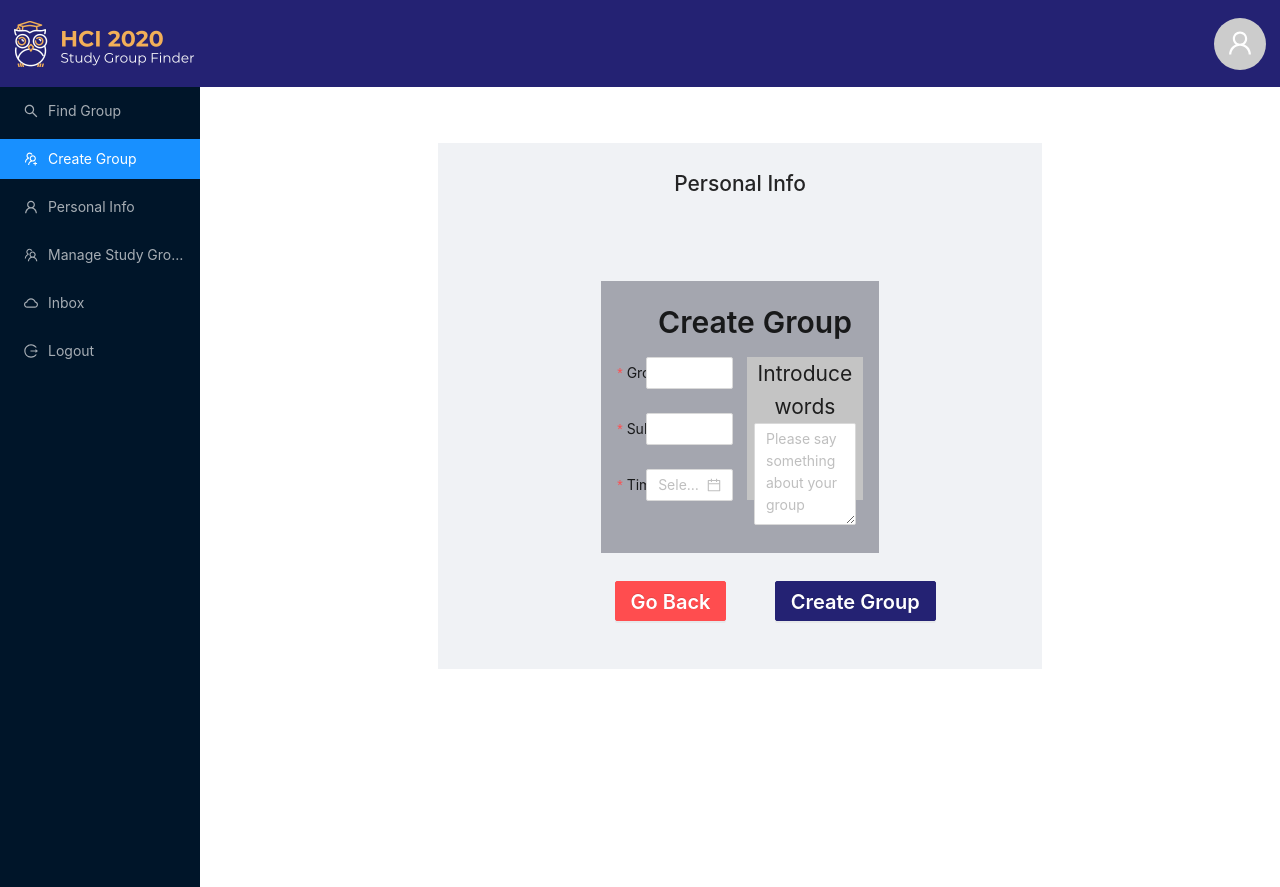
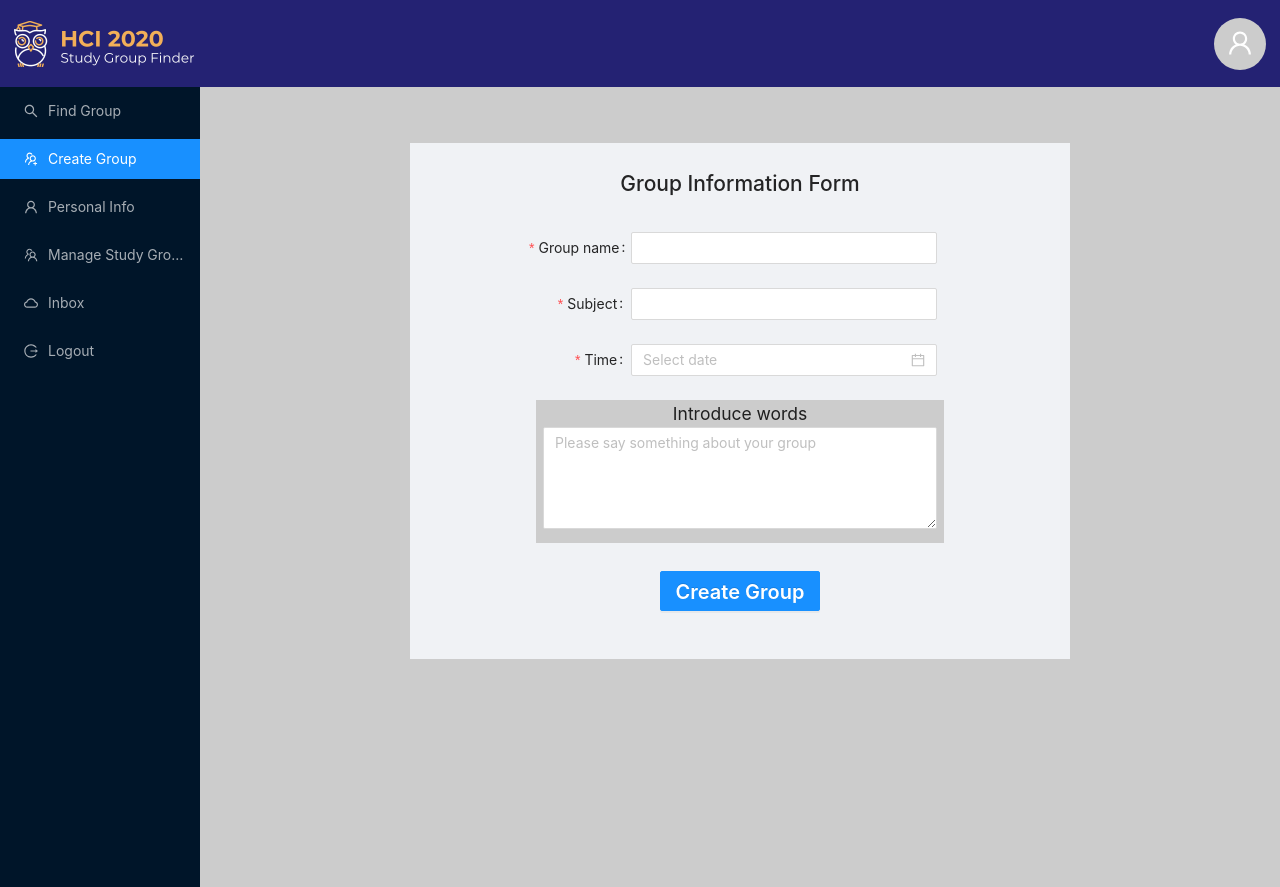
Before and after one commit to theanh226/hci2020, a Next.js app: page /create-group in a window 1280 px wide. Built offline with nearby package versions, Linux system fonts and the light colour scheme.

Commit message:
Style Overhaul

```diff
--- a/components/group-card/group-card.module.css
+++ b/components/group-card/group-card.module.css
@@ -1,8 +1,9 @@
 .wrapper {
-  background-color: #e7e5e5;
-  padding: 3em 2em;
-  margin-top: 2em;
+  background-color: #ffffff;
+  padding: 0.5em 2em;
+  margin-top: 0.5em;
+  line-height: 3;
 }
 .text {
-  font-size: 1.5em;
+  font-size: 1em;
 }
--- a/pages/create-group/CreateGroup.module.css
+++ b/pages/create-group/CreateGroup.module.css
@@ -1,7 +1,6 @@
 .wrapper {
-  background-color: #a4a6af;
-  padding: 1.5em 0 2em 0;
-  margin: 5em 0 2em 0;
+  padding: 1.5em 0 0em 0;
+  margin: 0em 0 2em 0;
 }
 /* INPUT INFORMATION */
 .title {
@@ -11,19 +10,19 @@
 /* INTRODUCE WORDS */
 .introductionWrapper {
   height: 143px;
-  background-color: #c4c4c4;
+  background-color: #cccccc;
   padding: 0 0.5em;
 }
 .introduceTitle {
   text-align: center;
-  font-size: 1.5em;
+  font-size: 1.25em;
 }
 .TextArea {
   height: 100px !important;
 }
 
 /* BUTTON */
-.buttonWrapper {
+/* .buttonWrapper {
   text-align: right;
 }
 .button {
@@ -35,4 +34,4 @@
   background-color: #4f4e8f !important;
   border-color: #242273;
   color: #242273;
-}
+} */
--- a/pages/create-group/index.js
+++ b/pages/create-group/index.js
@@ -1,10 +1,19 @@
 import React from "react";
 import LayoutMain from "../../layouts/index";
 import Sider from "../../components/sider/Sider";
-import { Row, Col, Typography, Form, Input, Button, DatePicker, Layout } from "antd";
+import {
+  Row,
+  Col,
+  Typography,
+  Form,
+  Input,
+  Button,
+  DatePicker,
+  Layout,
+} from "antd";
 import styles from "./CreateGroup.module.css";
 import moment from "moment";
-const { Content} = Layout;
+const { Content } = Layout;
 
 const CreateGroupPage = () => {
   const layout = {
@@ -12,7 +21,7 @@ const CreateGroupPage = () => {
     wrapperCol: { span: 18 },
   };
   const tailLayout = {
-    wrapperCol: { offset: 6, span: 18 },
+    wrapperCol: { offset: 0, span: 24 },
   };
 
   //   SET TIME
@@ -32,7 +41,7 @@ const CreateGroupPage = () => {
       <Layout style={{ background: "unset" }}>
         <Sider highlight="2" />
         <Layout className="site-layout" style={{ background: "unset" }}>
-          <Content style={{ padding: "4em 17em" }}>
+          <Content style={{ padding: "4em 15em" }}>
             <div
               className="site-layout-background"
               style={{
@@ -41,7 +50,7 @@ const CreateGroupPage = () => {
                 background: "#f0f2f5",
               }}
             >
-              <h2>Personal Info</h2>
+              <h2>Group Information Form</h2>
               {/* INPUT */}
               <Form
                 {...layout}
@@ -51,12 +60,9 @@ const CreateGroupPage = () => {
                 }}
               >
                 <Row justify="center">
-                  <Col span={12} className={styles.wrapper}>
-                    <Typography.Title level={2} className={styles.title}>
-                      Create Group
-                    </Typography.Title>
+                  <Col span={24} className={styles.wrapper}>
                     <Row justify="center">
-                      <Col span={10} style={{ marginRight: "1em" }}>
+                      <Col span={16} style={{ marginRight: "1em" }}>
                         {/* GROUP NAME */}
                         <Form.Item
                           label="Group name"
@@ -107,7 +113,7 @@ const CreateGroupPage = () => {
                           />
                         </Form.Item>
                       </Col>
-                      <Col span={10} className={styles.introduction}>
+                      <Col span={16} className={styles.introduction}>
                         <div className={styles.introductionWrapper}>
                           <div className={styles.introduceTitle}>
                             <span>Introduce words</span>
@@ -123,39 +129,14 @@ const CreateGroupPage = () => {
                   </Col>
                 </Row>
                 <Row justify="center">
-                  <Col span={12}>
-                    <Row>
-                      <Col span={12}>
-                        <Button type="danger" size="large">
-                          <Typography.Title
-                            level={4}
-                            style={{ color: "white" }}
-                          >
-                            Go Back
-                          </Typography.Title>
-                        </Button>
-                      </Col>
-                      <Col span={12}>
-                        <Form.Item
-                          {...tailLayout}
-                          className={styles.buttonWrapper}
-                        >
-                          <Button
-                            type="primary"
-                            size="large"
-                            htmlType="submit"
-                            className={styles.button}
-                          >
-                            <Typography.Title
-                              level={4}
-                              style={{ color: "white" }}
-                            >
-                              Create Group
-                            </Typography.Title>
-                          </Button>
-                        </Form.Item>
-                      </Col>
-                    </Row>
+                  <Col span={24}>
+                    <Form.Item {...tailLayout}>
+                      <Button type="primary" size="large" htmlType="submit">
+                        <Typography.Title level={4} style={{ color: "white" }}>
+                          Create Group
+                        </Typography.Title>
+                      </Button>
+                    </Form.Item>
                   </Col>
                 </Row>
               </Form>
--- a/pages/find-group/FindGroup.module.css
+++ b/pages/find-group/FindGroup.module.css
@@ -1,5 +1,3 @@
 .selectWrapper {
-  background-color: #9a9ca7;
-  padding: 1em 1em 1.5em 1em;
-  margin-top: 5em;
+  padding: 1em 0em 1.5em;
 }
--- a/pages/find-group/index.js
+++ b/pages/find-group/index.js
@@ -25,10 +25,10 @@ const FindGroupPage = () => {
                 background: "#f0f2f5",
               }}
             >
+              <h2>Find Group</h2>
               <Row justify="center">
                 <Col span={16}>
                   <div className={styles.selectWrapper}>
-                    <Typography.Title level={3}>Find Group</Typography.Title>
                     <Row justify="space-between">
                       {/* SELECT SUBJECT */}
                       <Col span={5}>
--- a/styles/globals.css
+++ b/styles/globals.css
@@ -1,5 +1,6 @@
 html,
 body {
+  background: #CCCCCC !important;
   padding: 0;
   margin: 0;
   font-family: -apple-system, BlinkMacSystemFont, Segoe UI, Roboto, Oxygen,
```
Also changed, not shown: pages/personal-group-manage/index.js (+11 -10 lines).
